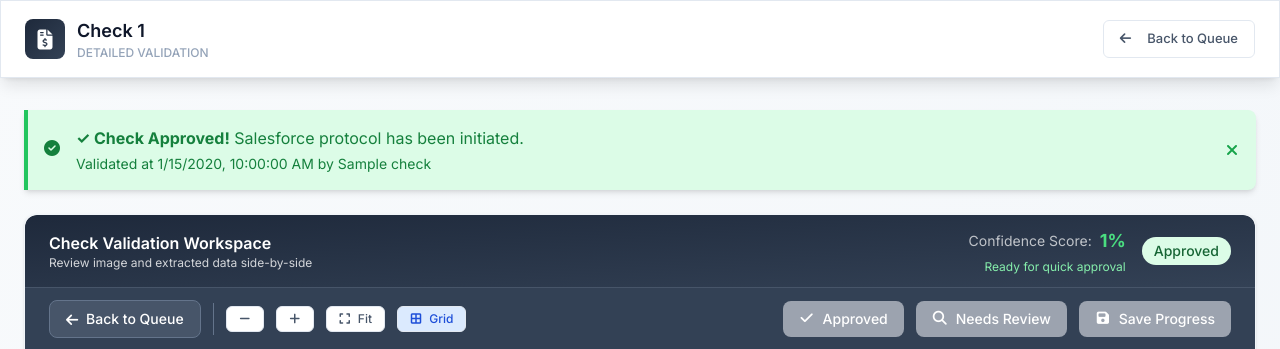
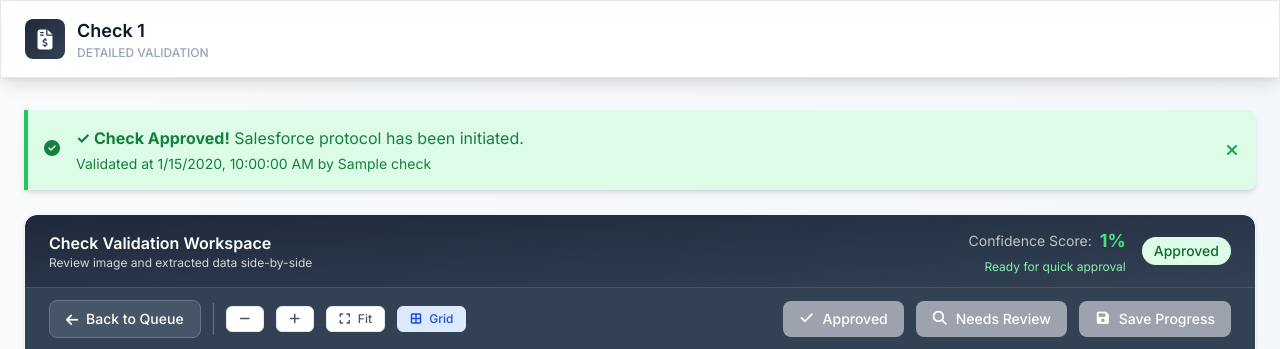
Before and after one commit to Sweet-James-Lannon/ai-check-validation-system, a Flask app: template templates/check_detail.html in a window 1280 px wide. Shown: the top 349 px of the page. Run offline with Flask 3, Linux system fonts and the light colour scheme; the template is opened without the code that fills it: most values are stand-ins (such as "Sample title", 1, 10 or a date in 2020); some libraries are stand-ins or nearby versions.

Commit message:
Remove 'Back to Queue' button from check detail
The 'Back to Queue' button and its associated markup were removed from the check detail template. This streamlines the UI and may reflect a change in navigation flow or design requirements.

```diff
--- a/templates/check_detail.html
+++ b/templates/check_detail.html
@@ -142,10 +142,6 @@
                     </div>
                 </div>
                 <div class="flex items-center gap-3">
-                    <a href="/checks/queue" class="btn-secondary">
-                        <i class="fa-solid fa-arrow-left w-4 h-4 mr-2"></i>
-                        Back to Queue
-                    </a>
                     {% if user %}
                     <div class="flex items-center gap-4 px-4 py-2 bg-slate-50 border border-slate-200 rounded-lg">
                         <div class="text-right">
```
